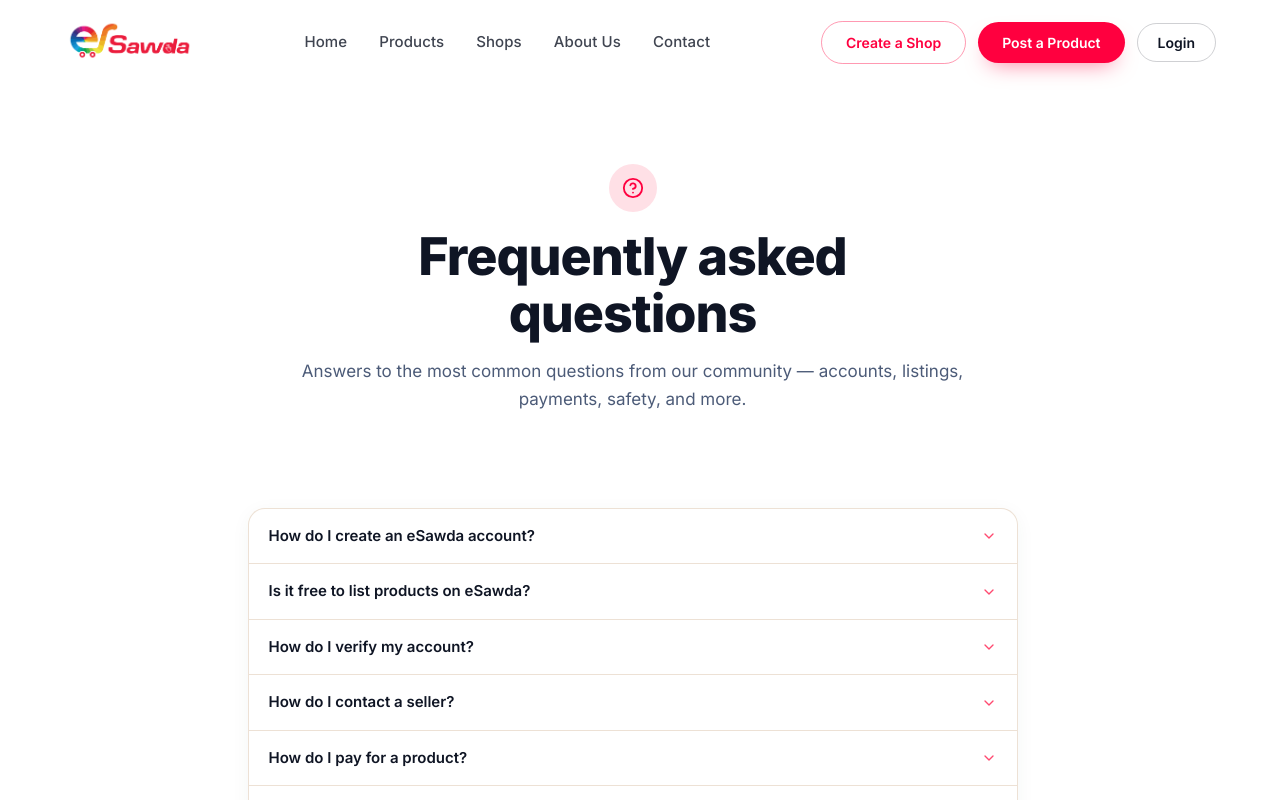
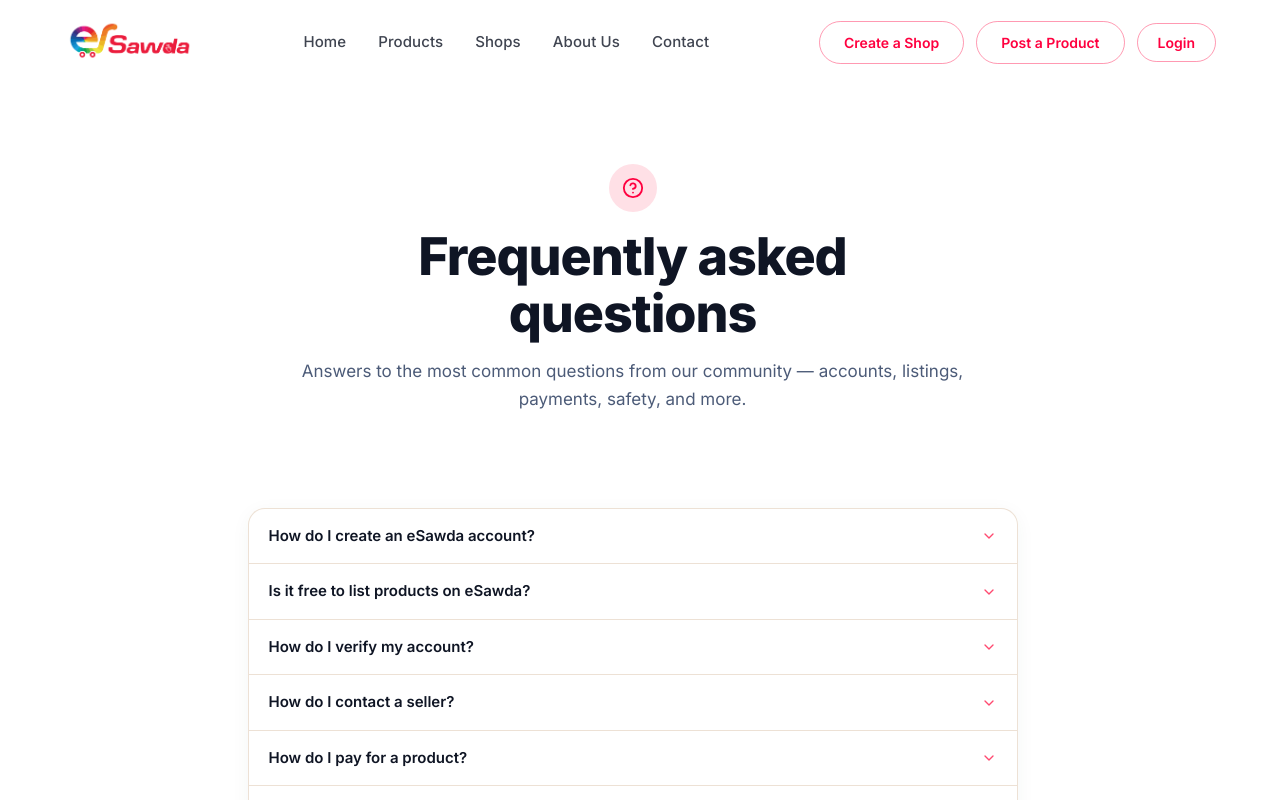
Before and after one commit to mrmamshad/esawda, a Next.js app: page /faq in a window 1280 px wide. Shown: the top 800 px of the page. Built offline with nearby package versions, Linux system fonts and the light colour scheme; no server answers.

Commit message:
style(header): unify Login / Post a Product / Create a Shop CTAs
All three right-side CTAs now share the outline-red pill look at rest
and fill solid red with white text on hover.

```diff
--- a/src/components/layout/Header.tsx
+++ b/src/components/layout/Header.tsx
@@ -5,7 +5,6 @@ import { useAuthGate } from '@/components/interactive/AuthGate';
 import Link from 'next/link';
 import type { Route } from 'next';
 import { Plus } from 'lucide-react';
-import { Button } from '@/components/ui/Button';
 import { Logo } from './Logo';
 import { MobileDrawer } from './MobileDrawer';
 import { SearchAutocomplete } from '@/components/interactive/SearchAutocomplete';
@@ -31,6 +30,29 @@ import type { User } from '@/types/api';
  *   compact   → same as default with tighter padding
  */
 type NavItem = { label: string; href: Route };
+
+/**
+ * Unified header CTA: outline red pill at rest (the "Create a Shop" look),
+ * fills solid red with white text on hover (the "Post a Product" look).
+ * Used for Login / Post a Product / Create a Shop so all three match.
+ */
+function HeaderCta({
+  href, children, compact,
+}: { href: Route; children: React.ReactNode; compact?: boolean }) {
+  return (
+    <Link href={href} className="hidden sm:inline-flex">
+      <button
+        type="button"
+        className={cn(
+          'inline-flex items-center gap-2 rounded-full border text-[14px] font-semibold transition active:translate-y-[1px] border-[#FF003F]/40 text-[#FF003F] hover:bg-[#FF003F] hover:border-[#FF003F] hover:text-white hover:shadow-[0_10px_22px_-10px_rgba(255,0,63,0.55)]',
+          compact ? 'px-4 sm:px-5 py-2' : 'px-6 py-2.5',
+        )}
+      >
+        {children}
+      </button>
+    </Link>
+  );
+}
 
 const NAV: NavItem[] = [
   { label: 'Home',      href: '/' as Route },
@@ -119,53 +141,18 @@ export function Header({
           {user ? (
             <>
               {!(user.is_shop || user.user_type === 'seller') && (
-                <Link href={'/shop/apply' as Route} className="hidden sm:inline-flex">
-                  <Button variant="outline" size="sm">Create a Shop</Button>
-                </Link>
+                <HeaderCta href={'/shop/apply' as Route}>Create a Shop</HeaderCta>
               )}
-              <Link href={(user.is_shop || user.user_type === 'seller' ? '/shop/ads/new' : '/post/product') as Route} className="hidden sm:inline-flex">
-                <Button variant="filled" size="sm" leftIcon={<Plus size={16} />}>Post Product</Button>
-              </Link>
+              <HeaderCta href={(user.is_shop || user.user_type === 'seller' ? '/shop/ads/new' : '/post/product') as Route}>
+                <Plus size={16} />Post Product
+              </HeaderCta>
               <UserMenu user={user} onDark={onDark} />
             </>
           ) : (
             <>
-              <Link href={'/shop/apply' as Route} className="hidden sm:inline-flex">
-                <button
-                  type="button"
-                  className={cn(
-                    'inline-flex items-center gap-2 rounded-full border px-6 py-2.5 text-[14px] font-semibold transition active:translate-y-[1px] hover:brightness-95',
-                    onDark
-                      ? 'border-white/40 text-white hover:bg-white/10'
-                      : 'border-[#FF003F]/40 text-[#FF003F] hover:bg-[#FF003F]/5',
-                  )}
-                >
-                  Create a Shop
-                </button>
-              </Link>
-              <Link href={'/post/product' as Route} className="hidden sm:inline-flex">
-                <button
-                  type="button"
-                  className="inline-flex items-center gap-2 rounded-full px-6 py-2.5 text-[14px] font-semibold text-white transition active:translate-y-[1px] hover:brightness-95"
-                  style={{
-                    backgroundColor: '#FF003F',
-                    boxShadow: '0 10px 22px -10px rgba(255,0,63,0.55)',
-                  }}
-                >
-                  Post a Product
-                </button>
-              </Link>
-              <Link
-                href={'/login' as Route}
-                className={cn(
-                  'inline-flex items-center gap-1.5 rounded-full border px-4 py-2 text-[14px] font-semibold transition active:translate-y-[1px] hover:brightness-95 sm:px-5',
-                  onDark
-                    ? 'border-white/40 text-white hover:bg-white/10'
-                    : 'border-ink/20 text-[#0F1524] hover:border-ink/40',
-                )}
-              >
-                Login
-              </Link>
+              <HeaderCta href={'/shop/apply' as Route}>Create a Shop</HeaderCta>
+              <HeaderCta href={'/post/product' as Route}>Post a Product</HeaderCta>
+              <HeaderCta href={'/login' as Route} compact>Login</HeaderCta>
             </>
           )}
 
```
